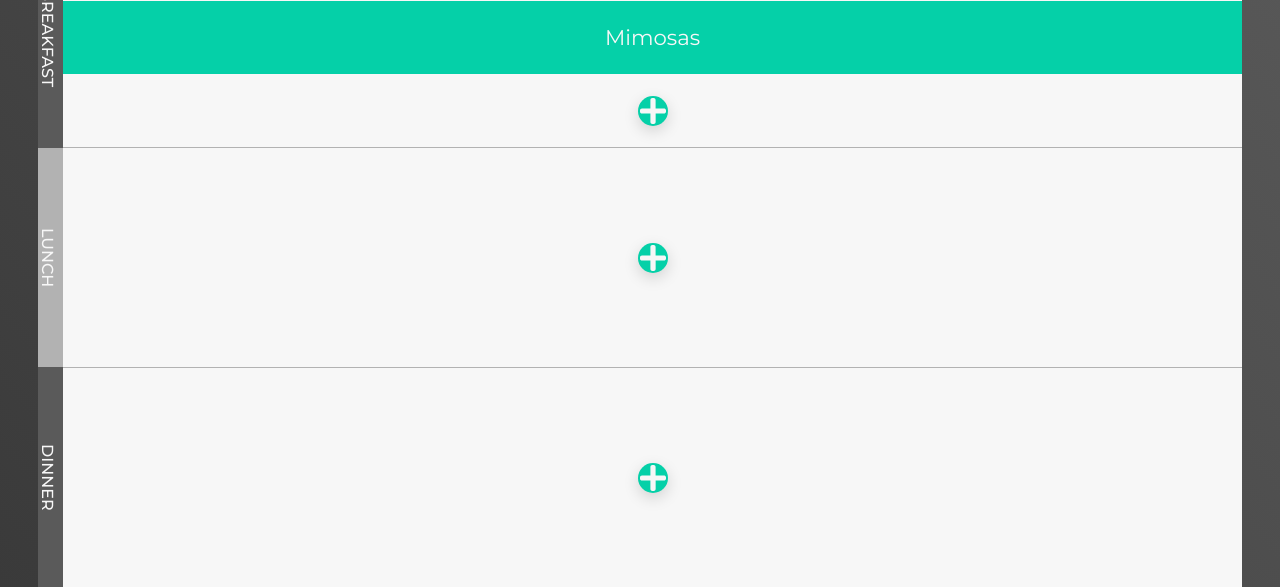
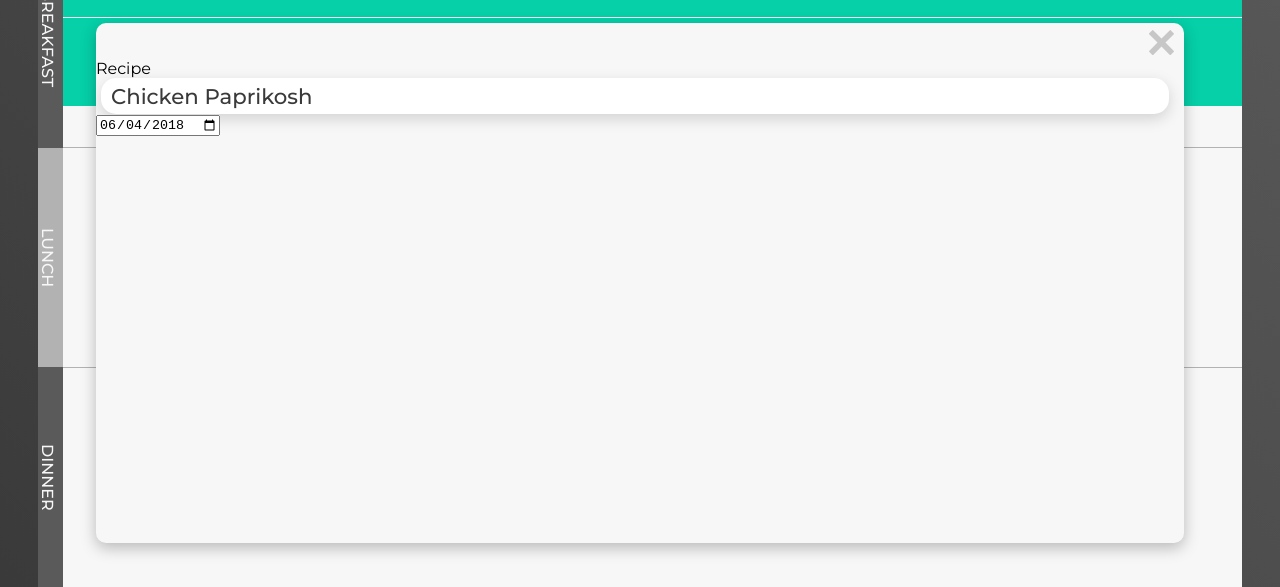
Before and after one commit to gerkx/whatsfordinner, a plain HTML site: page public/html/schedDev.html in a window 1280 px wide. Shown: the part 213-800 px from the top of the page. Drawn offline with Linux system fonts and the light colour scheme.

Commit message:
day view styling more or less done. implementing sheduling assets next

```diff
--- a/public/html/schedDev.html
+++ b/public/html/schedDev.html
@@ -10,6 +10,26 @@
     <title>SCHEDULE LAYOUT</title>
 </head>
 <body>
+
+    <div class="sched-overlay">
+        <div class="sched-update">
+            <div class="doop">
+                <div class="ico ico--slate ico--sm m-r-10 p-t-7">
+                    <svg xmlns="http://www.w3.org/2000/svg" viewBox="0 0 44.4 44.4">
+                        <path d="M29.3 22.2L44.1 7.4c0.4-0.4 0.4-1 0-1.4l-5.7-5.7C38.3 0.1 38 0 37.8 0s-0.5 0.1-0.7 0.3L22.2 15.1 7.4 0.3c-0.4-0.4-1-0.4-1.4 0L0.3 5.9C0.1 6.1 0 6.4 0 6.7s0.1 0.5 0.3 0.7l14.8 14.8L0.3 37.1C0.1 37.3 0 37.5 0 37.8s0.1 0.5 0.3 0.7l5.7 5.7c0.2 0.2 0.5 0.3 0.7 0.3s0.5-0.1 0.7-0.3l14.8-14.8 14.8 14.8c0.4 0.4 1 0.4 1.4 0l5.7-5.7c0.4-0.4 0.4-1 0-1.4L29.3 22.2z"/>
+                    </svg>
+                </div>
+            </div>
+            <label for="">Recipe</label>
+            <div class="doop">
+
+
+            <input type="text" name="" value="Chicken Paprikosh" class="txtbox txtbox__title txtbox--edit">
+
+        </div>
+        <input type="date" value="2018-06-04" name="" id="">
+        </div>
+    </div>
 
     <div class="container-flex">
         <!-- header section -->
@@ -90,7 +110,6 @@
             </div>
         </div>
 
-
         <div class="sum m-t-7">
             <div class="sum-hd">
                 <div class="sum--div sum-hd__txt">
@@ -102,7 +121,6 @@
                 <div class="sum--div sum-hd__txt">
                     dinner
                 </div>
-
             </div>
 
             <div class="sum-view">
@@ -122,7 +140,7 @@
                             <div class="meal-slot__recipe">Mimosas</div>
                         </div>
 
-                        <div class="meal-slot--add">
+                        <div class="meal-slot--add meal-slot--add-max">
                             <div class="meal-slot--round">
                                 <div class="meal-slot__plus">
                                     <svg xmlns="http://www.w3.org/2000/svg" viewBox="0 0 50 50">
@@ -138,7 +156,7 @@
                             <div class="meal-slot--add">
                                     <div class="meal-slot--round">
                                         <div class="meal-slot__plus">
-                                            <svg xmlns="http://www.w3.org/2000/svg" viewBox="0 0 50 50">
+                                            <svg xmlns="http://www.w3.org/2000/svg" preserveAspectRatio="xMidYMid meet" viewBox="0 0 50 50">
                                                 <path d="M46.2 20H30V3.8C30 1.7 28.3 0 26.2 0h-2.5C21.7 0 20 1.7 20 3.8V20H3.8C1.7 20 0 21.7 0 23.8v2.5C0 28.3 1.7 30 3.8 30H20v16.2c0 2.1 1.7 3.8 3.8 3.8h2.5c2.1 0 3.8-1.7 3.8-3.8V30h16.2c2.1 0 3.8-1.7 3.8-3.8v-2.5C50 21.7 48.3 20 46.2 20z"/>
                                             </svg>
                                         </div>
@@ -159,6 +177,7 @@
                 </div>
 
 
+
             </div>
 
         </div>
--- a/sass/sheets/partials/_overlay.scss
+++ b/sass/sheets/partials/_overlay.scss
@@ -16,7 +16,7 @@
     // top: 0;
     bottom: 0;
     right: 0;
-    z-index: 100;
+    z-index: 10;
     margin: 15px;
 }
 
--- a/sass/sheets/partials/_schedule.scss
+++ b/sass/sheets/partials/_schedule.scss
@@ -178,6 +178,7 @@
     align-items: center;
     // flex-direction: column;
     // border-bottom: 0px;
+    // max-height: 25%;
 }
 
 .meal-slot--round{
@@ -186,14 +187,60 @@
     background: map-get($colors, mint);
     width: 30px;
     height: 30px;
+    // display: block;
+    // width: 20%;
+    // height: auto;
 }
 
 .meal-slot__plus{
     padding: 2px;
     fill: $ice;
+    // display: block;
+    // width: 70%;
+    // height: auto;
+}
+
+.meal-slot--add-max{
+    max-height: 40px;
+    min-height: 25px;
 }
 
 .sum__date{
     color: map-get($colors, metal);
     font-size: 30px;
 }
+
+/////////////////////
+// edit menu style //
+/////////////////////
+
+.sched-overlay{
+    position: fixed;
+    // width: 100%;
+    // height: 100%;
+    // left: 0;
+    // top: 0;
+    top: 0;
+    left: 0;
+    width: 100%;
+    height: 100%;
+    z-index: 20;
+    // margin: 15px;
+    @include flexbox;
+    justify-content: center;
+    align-items: center;
+}
+
+.sched-update{
+    height: 65%;
+    width: 85%;
+    background: map-get($colors, ice);
+    @include round(10px);
+    margin-top: 15%;
+    @include shadow(0.25);
+}
+
+.doop{
+    @include flexbox;
+    justify-content: flex-end;
+}
```
Also changed, not shown: public/css/styles.css, 1 other file.
